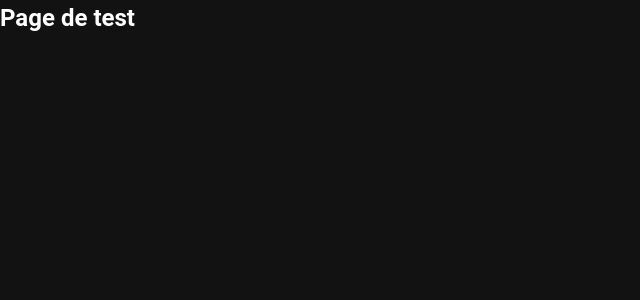
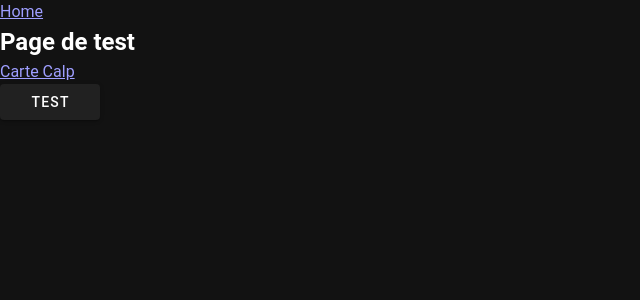
Before and after one commit to JMBaubet/GestGPS, a Vue app: page / in a window 1280 px wide. Shown: the top 300 px of the page, without its empty margins (0-640 px from the left). Built offline with nearby package versions, Linux system fonts and the light colour scheme.

Commit message:
Appel de MapConatiner avec le parametre Mapcontainer, est,appélé par un v-btn avec id qui vaut 22 ou par router-link avec id qui vaut 1

```diff
--- a/index.html
+++ b/index.html
@@ -10,7 +10,7 @@
 
 <body>
     <div id="app"></div>
-    <script type="module" src="/src/front.ts"></script>
+    <script type="module" src="/src/frontend.ts"></script>
 </body>
 
 </html>
--- a/src/App.vue
+++ b/src/App.vue
@@ -1,21 +1,26 @@
 <template>
   <v-app>
-    <router-view/>
+    <router-link to="/">Home</router-link>
+    <RouterView/>
   </v-app>
 </template>
 
 
 <script setup lang="ts">
+// import { useRouter } from 'vue-router';
+// const router = useRouter()
+
 //import { ref } from 'vue';
-//import MapContainer from './views/MapContainer.vue'
+// import MapContainer from './views/MapContainer.vue'
 import { RouterView } from 'vue-router';
 
 
 //const port = import.meta.env.VITE_PORT
 
 // MapBox
-//  const pointOfView = ref({lng: -0.03851, lat: 38.60945, bearing: 0,
-//                           pitch: 70, zoom: 14.83 })
+  // const pointOfView = {lng: -0.03851, lat: 38.60945, bearing: 0,
+  //                           pitch: 70, zoom: 14.83 }
+
 
 
 /*
--- a/src/front.ts
+++ b/src/frontend.ts
@@ -19,6 +19,5 @@ import { createApp } from 'vue'
 const app = createApp(App)
 
 registerPlugins(app)
-
 app.use(router)
 app.mount('#app')
--- a/src/router/router.js
+++ b/src/router/router.js
@@ -6,12 +6,15 @@ const router = createRouter({
     history: createWebHistory(),
     routes: [
         {
+            name: 'home',
             path: '/',
             component: PageTest
         },
         {
-            path: '/map',
-            component: MapContainer
+            name : 'map',
+            path: '/map/:id',
+            component: MapContainer,
+            props: true
         }
     ]
 })
--- a/src/views/MapContainer.vue
+++ b/src/views/MapContainer.vue
@@ -18,10 +18,10 @@
 <script setup>
   import '../../node_modules/mapbox-gl/dist/mapbox-gl.css';
   import mapboxgl from 'mapbox-gl';
-  import {ref, onMounted} from 'vue'
+  import {ref, onMounted, onUnmounted} from 'vue'
 
   const props = defineProps({
-    modelValue: Object,
+    id: Number,
   })
 
   mapboxgl.accessToken = import.meta.env.VITE_MAPBOX_TOKEN
@@ -31,6 +31,7 @@
   let refPovBearing = 0
   let refPovPitch = 70
 
+
   // if ((import.meta.env.VITE_POV_LONGITUDE !== undefined) && (import.meta.env.VITE_POV_LATITUDE !== undefined)) {
   //   refPovCenter= [import.meta.env.VITE_POV_LONGITUDE, import.meta.env.VITE_POV_LATITUDE]
   // }
@@ -38,10 +39,13 @@
   // if (import.meta.env.VITE_POV_BEARING !== undefined) refPovBearing = import.meta.env.VITE_POV_BEARING
   // if (import.meta.env.VITE_POV_PITCH !== undefined) refPovPitch = import.meta.env.VITE_POV_PITCH
 
+
   let map = null
 
   onMounted(() => {
+    console.log(`On charge mmap props.id : ${props.id}`)
     // On initialise la carte au montage du composant
+    try {
       map = new mapboxgl.Map({
         container: "mapContainer",
         style: 'mapbox://styles/mapbox/streets-v12',
@@ -50,5 +54,10 @@
         bearing :refPovBearing,
         pitch: refPovPitch
       })
+    } catch (error) {console.log(error)}
+  })
+
+  onUnmounted(() => {
+    console.log("On detruit la carte")
   })
 </script>
--- a/src/views/PageTest.vue
+++ b/src/views/PageTest.vue
@@ -1,6 +1,15 @@
 <template>
     <h2>Page de test</h2>
+    <router-link :to="{name: 'map', params: {id: 1 }}">Carte Calp</router-link>
+    <v-btn width="100" @click="myMap()">TEST</v-btn>
 </template>
 
 <script setup>
+import { useRouter } from 'vue-router';
+const router = useRouter()
+
+function myMap() {
+    const id = 2
+    router.push({path: `/map/${id}`})
+}
 </script>
```
Lines whose indentation alone changed are shown as unchanged.
